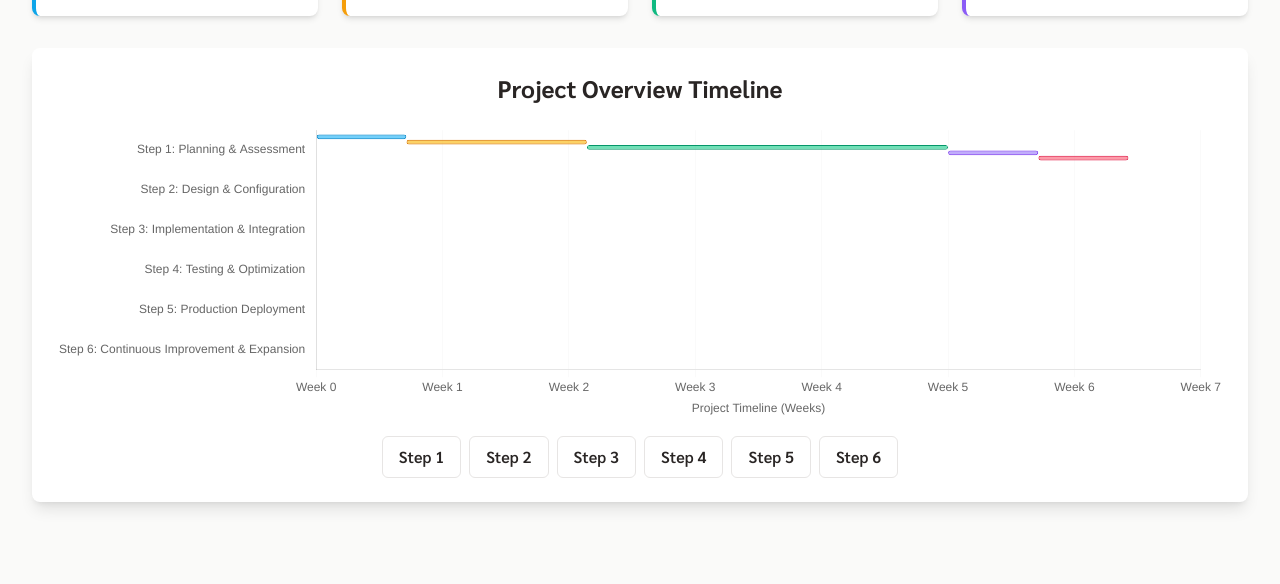
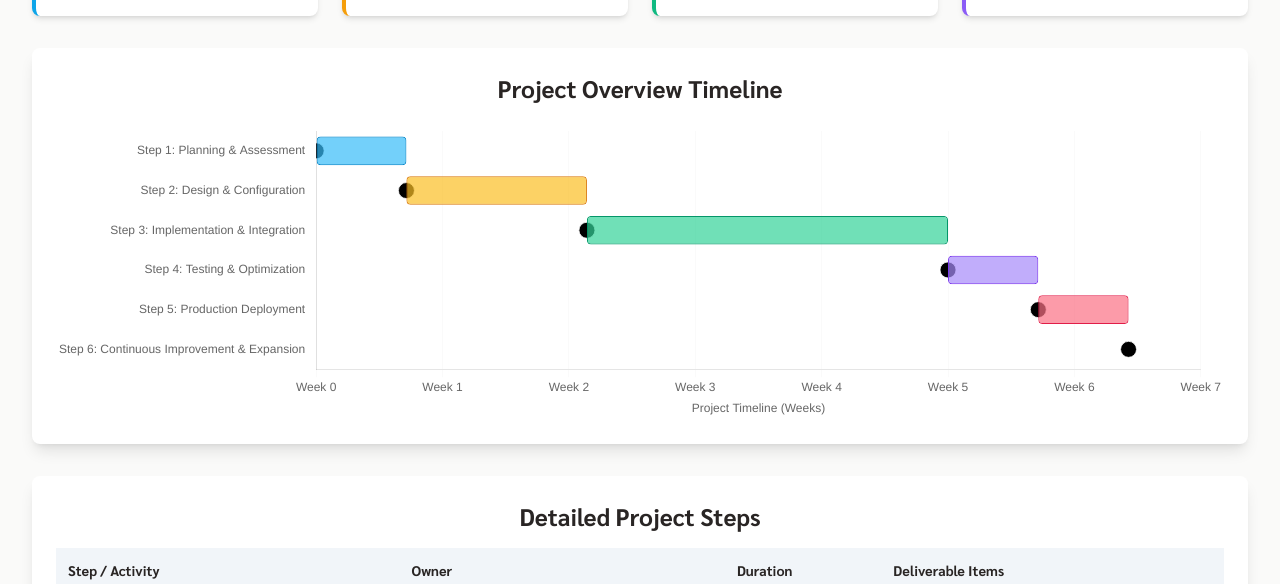
Before and after one commit to ECUHeads/dataplex, a plain HTML site: page mvp_eng.html in a window 1280 px wide. Shown: the part 216-800 px from the top of the page. Drawn offline with nearby package versions, Linux system fonts and the light colour scheme.

Commit message:
Update mvp_eng.html

```diff
--- a/mvp_eng.html
+++ b/mvp_eng.html
@@ -13,8 +13,8 @@
     <!-- Application Structure Plan: A dashboard-style SPA featuring a main interactive Gantt chart timeline. This structure was chosen to provide an immediate, high-level overview of the project's 45-day flow, which is more intuitive than a static text document. Users can click on any phase in the chart to instantly view its detailed activities, owners, and deliverables below. This task-oriented design (exploring project phases) prioritizes user understanding and quick navigation over simply mirroring the report's linear structure. -->
     <!-- Visualization & Content Choices:
         - Project Overview -> Goal: Inform -> Viz: Key Stat Cards (HTML/Tailwind) -> Interaction: None -> Justification: Provides quick, scannable metrics about the project's scope.
-        - Project Timeline -> Goal: Organize/Change -> Viz: Interactive Gantt Chart (Chart.js Canvas) -> Interaction: Click on a phase bar -> Justification: Visually represents the project schedule and dependencies, making it easy to understand the sequence and duration. Clicking provides a direct path to detailed information.
-        - Phase Details -> Goal: Inform/Organize -> Viz: Structured Tables (HTML/Tailwind) -> Interaction: Revealed on click -> Justification: Presents detailed, structured information in a clear and readable format once the user has selected a phase of interest.
+        - Project Timeline -> Goal: Organize/Change -> Viz: Interactive Gantt Chart (Chart.js Canvas) -> Interaction: None (all details below) -> Justification: Visually represents the project schedule and dependencies, making it easy to understand the sequence and duration. Start pins provide clear visual markers for each step's beginning.
+        - Phase Details -> Goal: Inform/Organize -> Viz: Structured Tables (HTML/Tailwind) -> Interaction: Always visible -> Justification: Presents detailed, structured information in a clear and readable format, allowing users to scroll and review all steps without additional clicks.
         - CONFIRMATION: NO SVG graphics used. NO Mermaid JS used. -->
     <style>
         body {
@@ -38,11 +38,6 @@
         }
         .phase-details-table tr:nth-child(even) {
             background-color: #f8fafc; /* bg-slate-50 */
-        }
-        .nav-button.active {
-            background-color: #0284c7; /* bg-sky-600 */
-            color: white;
-            box-shadow: 0 4px 6px -1px rgb(0 0 0 / 0.1), 0 2px 4px -2px rgb(0 0 0 / 0.1);
         }
     </style>
 </head>
@@ -82,14 +77,11 @@
                 <div class="chart-container">
                     <canvas id="ganttChart"></canvas>
                 </div>
-                 <div id="phase-nav-buttons" class="flex flex-wrap justify-center gap-2 mt-4">
-                    <!-- Navigation buttons will be generated here -->
-                </div>
             </section>
 
             <!-- Phase Details Section -->
             <section id="phase-details-container">
-                <!-- Details for each phase will be rendered here -->
+                <!-- All step details will be rendered here in one table -->
             </section>
 
         </main>
@@ -183,42 +175,45 @@
         };
 
         const detailsContainer = document.getElementById('phase-details-container');
-        const navButtonsContainer = document.getElementById('phase-nav-buttons');
-        let activePhaseIndex = 0;
         let ganttChart;
 
-        function renderPhaseDetails(phaseIndex) {
-            const phase = projectData.phases[phaseIndex];
-            if (!phase) return;
-
-            detailsContainer.innerHTML = `
+        // Function to render all steps in a single table
+        function renderAllStepsTable() {
+            let tableContent = `
                 <div class="bg-white p-4 md:p-6 rounded-lg shadow-lg animate-fade-in">
-                    <h2 class="text-2xl font-bold mb-4" style="color: ${phase.borderColor};">${phase.name}</h2>
-                    <p class="mb-4 text-stone-600">Total Duration: <strong>${phase.duration > 0 ? `${(phase.duration / 7).toFixed(1)} Weeks (${phase.duration} Days)` : 'Ongoing'}</strong></p>
+                    <h2 class="text-2xl font-bold mb-4 text-center">Detailed Project Steps</h2>
                     <div class="overflow-x-auto">
                         <table class="min-w-full text-sm text-left phase-details-table">
                             <thead class="font-semibold">
                                 <tr>
-                                    <th class="p-3">Activity</th>
+                                    <th class="p-3">Step / Activity</th>
                                     <th class="p-3">Owner</th>
                                     <th class="p-3">Duration</th>
                                     <th class="p-3">Deliverable Items</th>
                                 </tr>
                             </thead>
                             <tbody>
+                                ${projectData.phases.map(phase => `
+                                    <tr class="bg-sky-50 font-bold text-sky-700">
+                                        <td class="p-3" colspan="2">${phase.name}</td>
+                                        <td class="p-3">${phase.duration > 0 ? `${(phase.duration / 7).toFixed(1)} Weeks (${phase.duration} Days)` : 'Ongoing'}</td>
+                                        <td class="p-3"></td>
+                                    </tr>
                                     ${phase.activities.map(activity => `
                                         <tr class="border-b">
-                                        <td class="p-3 font-semibold">${activity.name}</td>
+                                            <td class="p-3 pl-6">${activity.name}</td>
                                             <td class="p-3">${activity.owner}</td>
                                             <td class="p-3">${activity.duration}</td>
                                             <td class="p-3">${activity.deliverables}</td>
                                         </tr>
+                                    `).join('')}
                                 `).join('')}
                             </tbody>
                         </table>
                     </div>
                 </div>
             `;
+            detailsContainer.innerHTML = tableContent;
 
             // Add fade-in animation
             const newContent = detailsContainer.firstElementChild;
@@ -229,72 +224,48 @@
             });
         }
 
-        function updateActiveState(phaseIndex) {
-             activePhaseIndex = phaseIndex;
-            // Update nav buttons
-            const buttons = navButtonsContainer.querySelectorAll('.nav-button');
-            buttons.forEach((button, index) => {
-                if (index === phaseIndex) {
-                    button.classList.add('active');
-                } else {
-                    button.classList.remove('active');
-                }
-            });
-
-            // Update chart visual
-            if (ganttChart) {
-                ganttChart.data.datasets.forEach((dataset, index) => {
-                    dataset.borderWidth = (index === phaseIndex) ? 3 : 1;
-                });
-                ganttChart.update();
-            }
-        }
-
-        function handlePhaseSelection(phaseIndex) {
-            if (phaseIndex === activePhaseIndex) return;
-            renderPhaseDetails(phaseIndex);
-            updateActiveState(phaseIndex);
-        }
-
-        function createNavButtons() {
-            projectData.phases.forEach((phase, index) => {
-                const button = document.createElement('button');
-                button.textContent = `Step ${index + 1}`;
-                button.className = 'nav-button px-4 py-2 rounded-md font-semibold transition-colors duration-200 bg-white hover:bg-sky-100 border border-stone-200';
-                button.onclick = () => handlePhaseSelection(index);
-                navButtonsContainer.appendChild(button);
-            });
-        }
-
         document.addEventListener('DOMContentLoaded', () => {
             const ctx = document.getElementById('ganttChart').getContext('2d');
 
             const chartData = {
-                labels: projectData.phases.map(p => p.name),
-                datasets: projectData.phases.map(p => ({
-                    label: p.name,
-                    data: [[p.startDay / 7, (p.startDay + p.duration) / 7]], // Convert days to weeks for chart data
-                    backgroundColor: p.color,
-                    borderColor: p.borderColor,
+                labels: projectData.phases.map(p => p.name), // Y-axis labels
+                datasets: [
+                    // Bar dataset for durations
+                    {
+                        label: 'Duration',
+                        data: projectData.phases.map(p => [(p.startDay / 7), (p.startDay + p.duration) / 7]),
+                        backgroundColor: projectData.phases.map(p => p.color),
+                        borderColor: projectData.phases.map(p => p.borderColor),
                         borderWidth: 1,
                         borderSkipped: false,
                         borderRadius: 4,
-                }))
+                        type: 'bar' // Explicitly define type for mixed chart
+                    },
+                    // Scatter dataset for start pins
+                    {
+                        label: 'Start Point',
+                        data: projectData.phases.map((p) => ({
+                            x: p.startDay / 7,
+                            y: p.name // Use the categorical label for y-axis alignment
+                        })),
+                        backgroundColor: 'rgba(0, 0, 0, 1)', // Black pin
+                        borderColor: 'rgba(255, 255, 255, 0.8)', // White border for visibility
+                        pointRadius: 8,
+                        pointHoverRadius: 10,
+                        pointStyle: 'circle', // Circle for the pin
+                        showLine: false, // No line connecting points
+                        type: 'scatter' // Explicitly define type for mixed chart
+                    }
+                ]
             };
 
             ganttChart = new Chart(ctx, {
-                type: 'bar',
+                type: 'bar', // Default type, but datasets override
                 data: chartData,
                 options: {
                     indexAxis: 'y',
                     responsive: true,
                     maintainAspectRatio: false,
-                    onClick: (event, elements) => {
-                        if (elements.length > 0) {
-                            const phaseIndex = elements[0].index;
-                            handlePhaseSelection(phaseIndex);
-                        }
-                    },
                     plugins: {
                         legend: {
                             display: false
@@ -302,11 +273,18 @@
                         tooltip: {
                             callbacks: {
                                 label: function(context) {
+                                    if (context.dataset.type === 'bar') {
                                         const phase = projectData.phases[context.dataIndex];
                                         const startWeek = (phase.startDay / 7).toFixed(1);
                                         const endWeek = ((phase.startDay + phase.duration) / 7).toFixed(1);
                                         const durationWeeks = (phase.duration / 7).toFixed(1);
                                         return ` ${phase.name}: ${durationWeeks} Weeks (Week ${startWeek} - ${endWeek})`;
+                                    } else if (context.dataset.type === 'scatter') {
+                                        const phase = projectData.phases[context.dataIndex];
+                                        const startWeek = (phase.startDay / 7).toFixed(1);
+                                        return ` ${phase.name} Start: Week ${startWeek}`;
+                                    }
+                                    return '';
                                 }
                             }
                         }
@@ -330,6 +308,8 @@
                             }
                         },
                         y: {
+                            type: 'category', // Important for mixed charts with categorical Y-axis
+                            labels: projectData.phases.map(p => p.name), // Ensure labels are set for y-axis
                             grid: {
                                 display: false
                             }
@@ -338,9 +318,8 @@
                 }
             });
 
-            createNavButtons();
-            // Initial render
-            handlePhaseSelection(0);
+            // Render all steps in a single table on load
+            renderAllStepsTable();
         });
     </script>
 </body>
```
Lines whose indentation alone changed are shown as unchanged.
